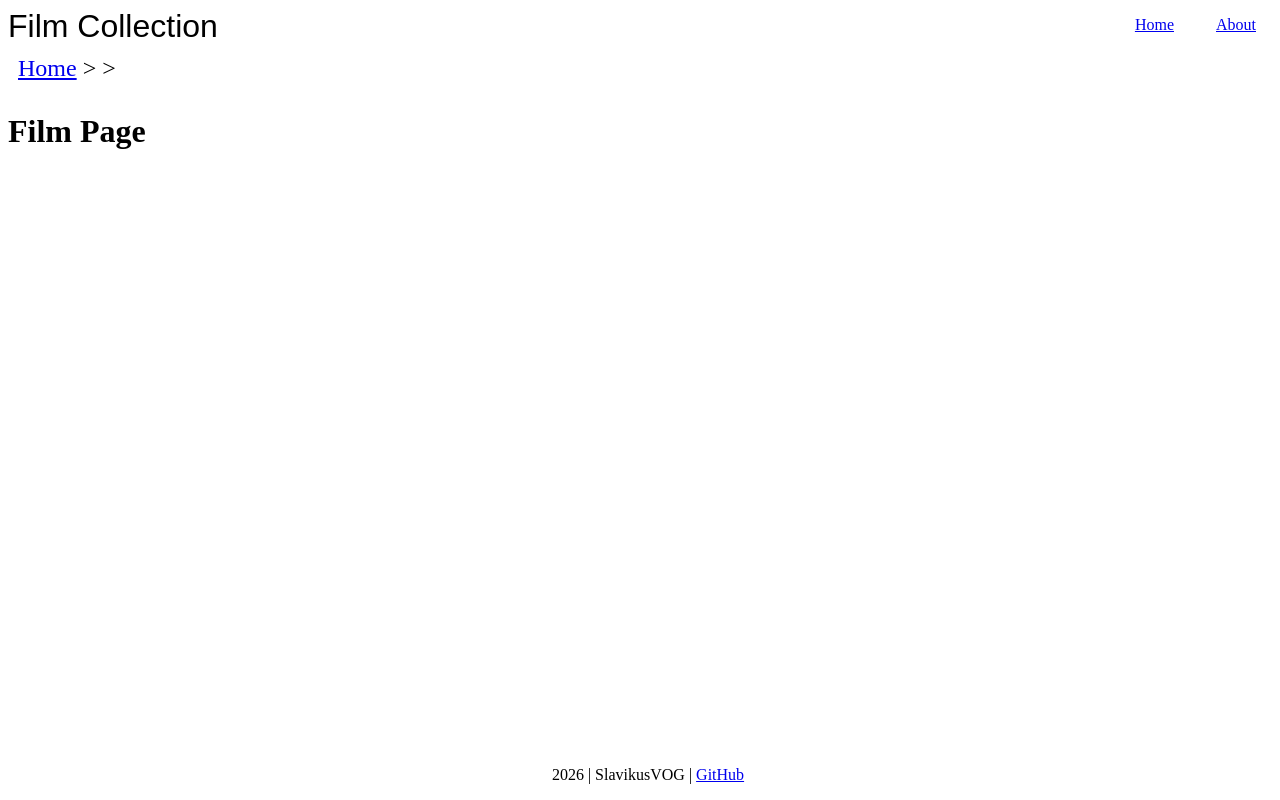
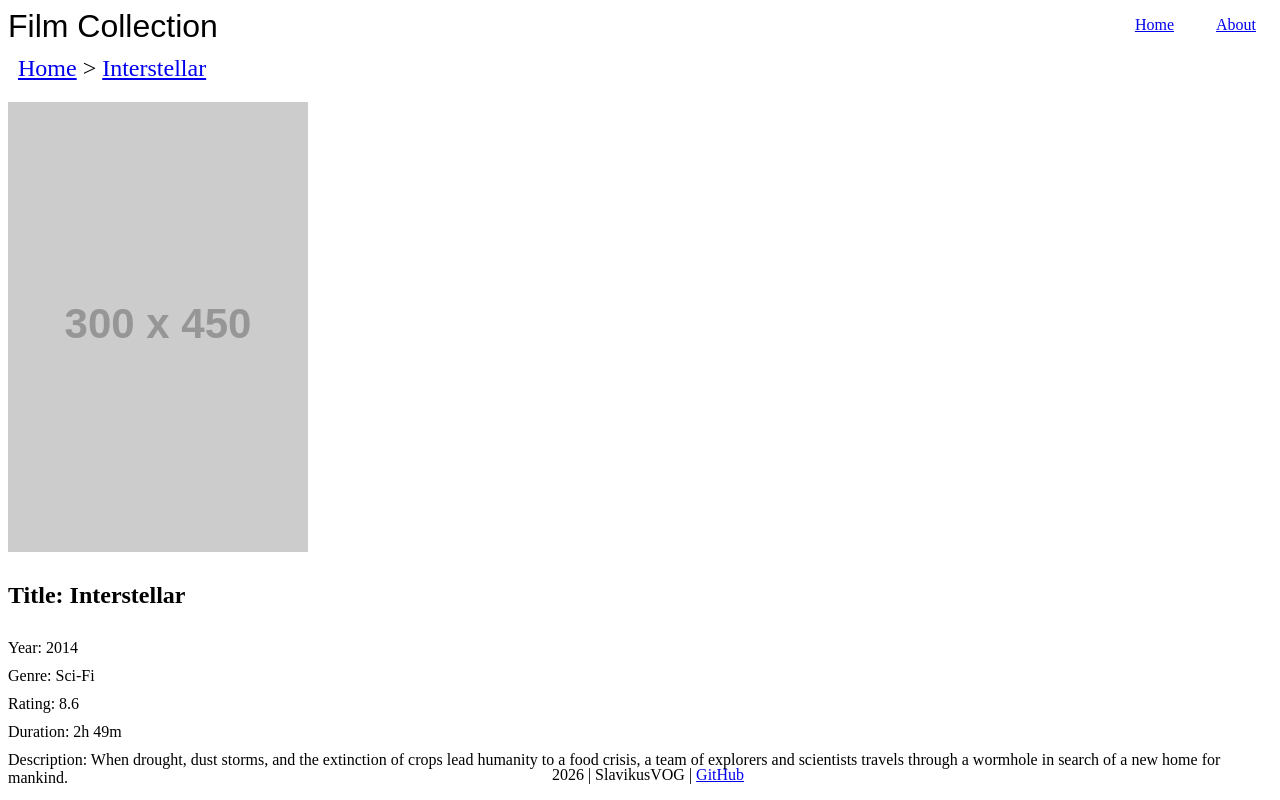
Before and after one commit to SlavikusVOG/Angular2026q2_film-collection, an Angular app: page /homepage/film/1 in a window 1280 px wide. Built offline with nearby package versions, Linux system fonts and the light colour scheme.

Commit message:
feat: improve breadcrumbs and film page components

```diff
--- a/src/app/breadcrumbs/breadcrumbs.html
+++ b/src/app/breadcrumbs/breadcrumbs.html
@@ -1,8 +1,15 @@
 <nav>
-  @for (segment of getCurrentRoute(); track segment; let last = $last) {
-    <a routerLink="/{{segment}}">{{getBreadcrumb(segment)}}</a>
-    @if (!last) {
+  @switch (getUrlForBreadcrumb()) {
+    @case ('/homepage') {
+      <a routerLink="/homepage">Home</a>
+    }
+    @case ('/about') {
+      <a routerLink="/about">About</a>
+    }
+    @case ('/homepage/film') {
+      <a routerLink="/homepage">Home</a>
       <span> &gt; </span>
+      <a routerLink="{{getCurrentUrl()}}">{{getFilmTitle()}}</a>
     }
   }
 </nav>
--- a/src/app/breadcrumbs/breadcrumbs.ts
+++ b/src/app/breadcrumbs/breadcrumbs.ts
@@ -1,5 +1,6 @@
 import { Component, inject } from "@angular/core";
-import { Router, RouterLink, ActivatedRoute } from "@angular/router";
+import { Router, RouterLink } from "@angular/router";
+import { HomepageService } from "../homepage/homepage.service";
 
 @Component({
   selector: 'app-breadcrumbs',
@@ -11,24 +12,41 @@
 })
 export class Breadcrumbs {
   private router = inject(Router);
-  private activatedRoute = inject(ActivatedRoute);
+  private filmsService = inject(HomepageService);
 
-  getCurrentRoute() {
+  // TODO: with activated route
+  // constructor() {
+  //   this.router.events.pipe(
+  //     filter(event => event instanceof NavigationEnd)
+  //   ).subscribe(() => {
+  //     this.snapshot = this.activatedRoute.snapshot;
+  //   });
+  // }
+
+  getCurrentUrl(): string {
     const url = this.router.url;
-    if (url === '/') {
-      return [];
-    }
-    const segments = url.slice(1).split('/');
-    return segments;
+    return url || '';
   }
 
-  getBreadcrumb(segment: string) {
-    // TODO: improve with active route
-    const config = this.router.config;
-    const route = config.find(route => route.path === segment);
-    if (route) {
-      return route.data?.['breadcrumb'][segment];
+  getUrlForBreadcrumb() {
+    const url = this.router.url;
+    console.log('url', url);
+    if (url.startsWith('/homepage/film')) {
+      const urlArray = url.split('/')
+      if (urlArray.length > 1) {
+        urlArray.pop()
+        return urlArray.join('/');
+      }
+      return '/'
     }
-    return null;
+    return url || '';
+  }
+
+  getFilmTitle() {
+    console.log('current url', this.getCurrentUrl());
+    const urlArray = this.router.url.split('/');
+    const filmId = urlArray.pop();
+    const film = this.filmsService.getFilmById(Number(filmId));
+    return film?.title || 'unknown film title';
   }
 }
--- a/src/app/film-card/film-card.ts
+++ b/src/app/film-card/film-card.ts
@@ -1,5 +1,6 @@
-import { Component, InputSignal, input, signal } from '@angular/core';
+import { Component, InputSignal, inject, input, signal } from '@angular/core';
 import { FilmCard as FilmCardInterface } from '../models/film.data';
+import { FilmPageService } from '../film-page/film-page.service';
 
 @Component({
   selector: 'app-film-card',
@@ -10,7 +11,7 @@
 export class FilmCard {
   film: InputSignal<FilmCardInterface> = input.required<FilmCardInterface>();
   isFavorite = signal(false);
-
+  private filmPageService = inject(FilmPageService);
   onInit() {
     this.isFavorite.set(this.film().isFavorite);
   }
@@ -19,4 +20,8 @@
     this.film().isFavorite = !this.film().isFavorite;
     this.isFavorite.set(this.film().isFavorite);
   }
+
+  getFormattedDuration(duration: number) {
+    return this.filmPageService.getFormattedDuration(duration);
+  }
 }
--- a/src/app/film-page/film-page.css
+++ b/src/app/film-page/film-page.css
@@ -0,0 +1,10 @@
+:host {
+  margin-top: 10px;
+  display: flex;
+  flex-direction: column;
+  gap: 10px;
+}
+
+img {
+  width: 300px;
+}
--- a/src/app/film-page/film-page.html
+++ b/src/app/film-page/film-page.html
@@ -1 +1,7 @@
-<h1>Film Page</h1>
+<img [src]="film()!.posterUrl" alt="Film Poster">
+<h2>Title: {{ film()!.title }}</h2>
+<span>Year: {{ film()!.year }}</span>
+<span>Genre: {{ film()!.genre }}</span>
+<span>Rating: {{ film()!.rating }}</span>
+<span>Duration: {{ getFormattedDuration(film()!.duration) }}</span>
+<span>Description: {{ film()!.description }}</span>
--- /dev/null
+++ b/src/app/film-page/film-page.service.ts
@@ -0,0 +1,12 @@
+import { Injectable } from "@angular/core";
+
+@Injectable({
+  providedIn: 'root',
+})
+export class FilmPageService {
+  getFormattedDuration(duration: number) {
+    const hours = Math.floor(duration / 60);
+    const minutes = duration % 60;
+    return `${hours}h ${minutes}m`;
+  }
+}
--- a/src/app/film-page/film-page.ts
+++ b/src/app/film-page/film-page.ts
@@ -1,4 +1,8 @@
-import { Component } from "@angular/core";
+import { Component, inject, input, signal } from "@angular/core";
+import { Film } from "../models/film.data";
+import { HomepageService } from "../homepage/homepage.service";
+import { ActivatedRoute } from "@angular/router";
+import { FilmPageService } from "./film-page.service";
 
 @Component({
   selector: 'app-film-page',
@@ -6,5 +10,16 @@
   styleUrl: './film-page.css',
 })
 export class FilmPage {
-  constructor() {}
+  private homepageService = inject(HomepageService);
+  private activatedRoute = inject(ActivatedRoute);
+  protected film = signal<Film | null>(null);
+  private filmPageService = inject(FilmPageService);
+  constructor() {
+    const filmId = Number(this.activatedRoute.snapshot.params['id']);
+    this.film.set(this.homepageService.getFilmById(filmId) || null);
+  }
+
+  getFormattedDuration(duration: number) {
+    return this.filmPageService.getFormattedDuration(duration);
+  }
 }
--- a/src/app/homepage/homepage.html
+++ b/src/app/homepage/homepage.html
@@ -1,5 +1,3 @@
-<h1>Home Page</h1>
-
 <search>
   <form>
     <input type="text" placeholder="Search for a film">
@@ -8,6 +6,6 @@
 
 <div class="app__film-cards-container scrollable">
   @for (film of getFilms(); track film.id) {
-    <app-film-card [film]="film"></app-film-card>
+    <app-film-card [film]="film" (click)="onFilmCardClick(film)"></app-film-card>
   }
 </div>
--- a/src/app/homepage/homepage.service.ts
+++ b/src/app/homepage/homepage.service.ts
@@ -11,4 +11,8 @@
   getFilms(): Film[] {
     return this.films();
   }
+
+  getFilmById(id: number): Film | null {
+    return this.films().find(film => film.id === id) || null;
+  }
 }
--- a/src/app/homepage/homepage.ts
+++ b/src/app/homepage/homepage.ts
@@ -1,6 +1,8 @@
 import { Component, inject } from "@angular/core";
 import { HomepageService } from "./homepage.service";
 import { FilmCard } from "../film-card/film-card";
+import { Router } from "@angular/router";
+import { Film } from "../models/film.data";
 
 @Component({
   selector: 'app-homepage',
@@ -12,8 +14,13 @@
 })
 export class HomePage {
   private homepageService = inject(HomepageService);
+  private router = inject(Router);
 
   getFilms() {
     return this.homepageService.getFilms();
   }
+
+  onFilmCardClick(film: Film) {
+    this.router.navigate(['/homepage/film', film.id]);
+  }
 }
```
